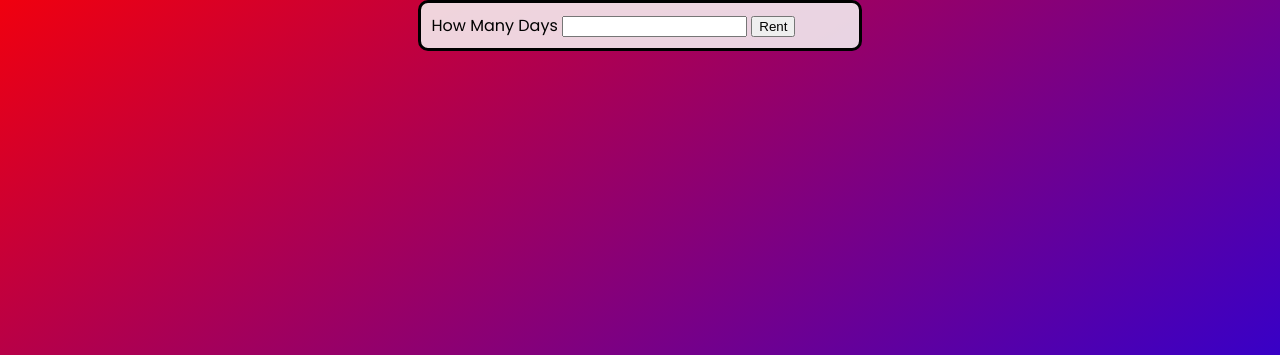
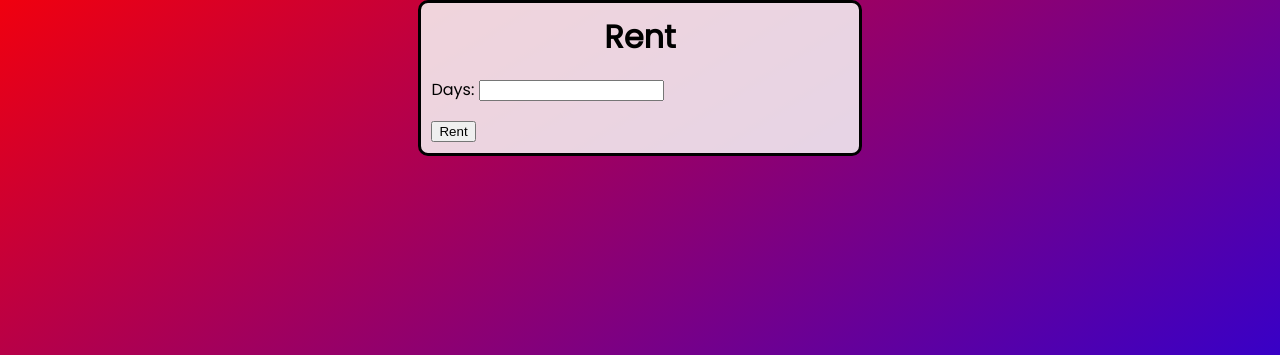
Before and after one commit to campbell-lucas/rent_a_car, a Django app: template cars/templates/cars/car_rent.html in a window 1280 px wide. Shown: the part 92-447 px from the top of the page. Run offline with Django 4.2, Linux system fonts and the light colour scheme; the template is opened without the code that fills it: values that come from a table or form of the project are taken from there, others are empty; parts of the project's set-up code (start-up, migrations or seed data) failed here and were passed over.

Commit message:
edited the template to reflect the form

```diff
--- a/cars/templates/cars/car_rent.html
+++ b/cars/templates/cars/car_rent.html
@@ -3,9 +3,12 @@
 {% block container %}
     <div class="background-opaque">
         <div class="background-shown">
-            <label for="days-count">How Many Days</label>
-                <input type="text" id="days-count">
-                <button type="submit">Rent</button>
+            <h1>Rent</h1>
+            <form action="" method="POST">
+                {% csrf_token %}
+                {{ form.as_p }}
+                <button>Rent</button>
+            </form>
         </div>
     </div>
 {% endblock container %}
```
